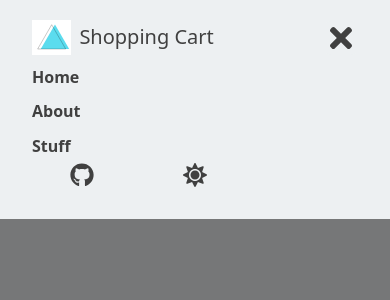
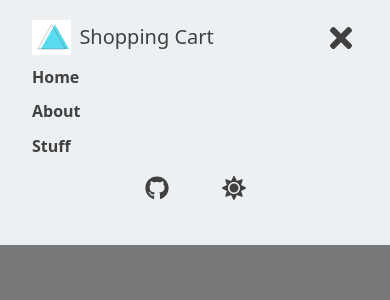
Before and after one commit to AnOrdinaryUsername/Shopping-Cart, a React (Create React App) app: page / in a window 390 px wide. Both pictures are taken after a click on the button "Show menu". Shown: the top 300 px of the page. Built offline with nearby package versions, Linux system fonts and the light colour scheme.

Commit message:
feat: Add isMobile prop to change div size

```diff
--- a/src/components/molecules/ButtonGroup/ButtonGroup.tsx
+++ b/src/components/molecules/ButtonGroup/ButtonGroup.tsx
@@ -1,9 +1,15 @@
-import React, { ReactNode } from 'react';
+import React, { Children, ReactNode } from 'react';
 import styled from 'styled-components/macro';
 
-const GroupContainer = styled.div`
+interface ChildrenCount {
+  isMobile?: boolean;
+  count: number;
+}
+
+const GroupContainer = styled.div<ChildrenCount>`
+  align-self: center;
   display: grid;
-  grid-template-columns: repeat(3, 1fr);
+  grid-template-columns: ${({ count }) => `repeat(${count}, 1fr)`};
   align-items: baseline;
   justify-content: center;
   font-size: 2.4rem;
@@ -21,13 +27,31 @@ const GroupContainer = styled.div`
   & > * {
     padding: 0 1rem;
   }
+
+  ${(props) =>
+    props.isMobile &&
+    `
+    grid-template-columns: repeat(2, 6.5rem);
+    height: 5rem;
+
+    & > button {
+      height: 100%;
+      align-items: center;
+    }`}
 `;
 
 interface ButtonGroupProps {
+  isMobile?: boolean;
   children: ReactNode;
 }
-const ButtonGroup = ({ children }: ButtonGroupProps) => {
-  return <GroupContainer>{children}</GroupContainer>;
+
+const ButtonGroup = ({ isMobile, children }: ButtonGroupProps) => {
+  const childrenCount = Children.count(children);
+  return (
+    <GroupContainer isMobile={isMobile} count={childrenCount}>
+      {children}
+    </GroupContainer>
+  );
 };
 
 export default ButtonGroup;
--- a/src/components/molecules/ButtonGroup/HeaderButtons.tsx
+++ b/src/components/molecules/ButtonGroup/HeaderButtons.tsx
@@ -1,33 +1,29 @@
 import { faGithub } from '@fortawesome/free-brands-svg-icons';
 import { faMoon, faSun } from '@fortawesome/free-solid-svg-icons';
 import { FontAwesomeIcon } from '@fortawesome/react-fontawesome';
+import { Anchor, Button } from 'components/atoms';
+import { ButtonGroup } from 'components/molecules';
 import React from 'react';
-import { Anchor, Button } from '../../atoms';
-import { ButtonGroup } from '../../molecules';
 
 interface HeaderButtonsProps {
+  isMobile?: boolean;
   onClick: () => void;
   theme: boolean;
 }
 
-const HeaderButtons = ({ onClick, theme }: HeaderButtonsProps) => {
+const HeaderButtons = ({ isMobile, onClick, theme }: HeaderButtonsProps) => {
   return (
-    <>
-      <ButtonGroup>
+    <ButtonGroup isMobile={isMobile}>
       <Anchor
         aria-label="View the source code repository"
         link="https://github.com/AnOrdinaryUsername/Shopping-Cart"
       >
         <FontAwesomeIcon icon={faGithub} />
       </Anchor>
-        <Button
-          aria-label={theme ? 'Activate dark theme' : 'Activate light theme'}
-          onClick={onClick}
-        >
+      <Button aria-label={theme ? 'Activate dark theme' : 'Activate light theme'} onClick={onClick}>
         <FontAwesomeIcon icon={theme ? faSun : faMoon} />
       </Button>
     </ButtonGroup>
-    </>
   );
 };
 
```
Lines whose indentation alone changed are shown as unchanged.
